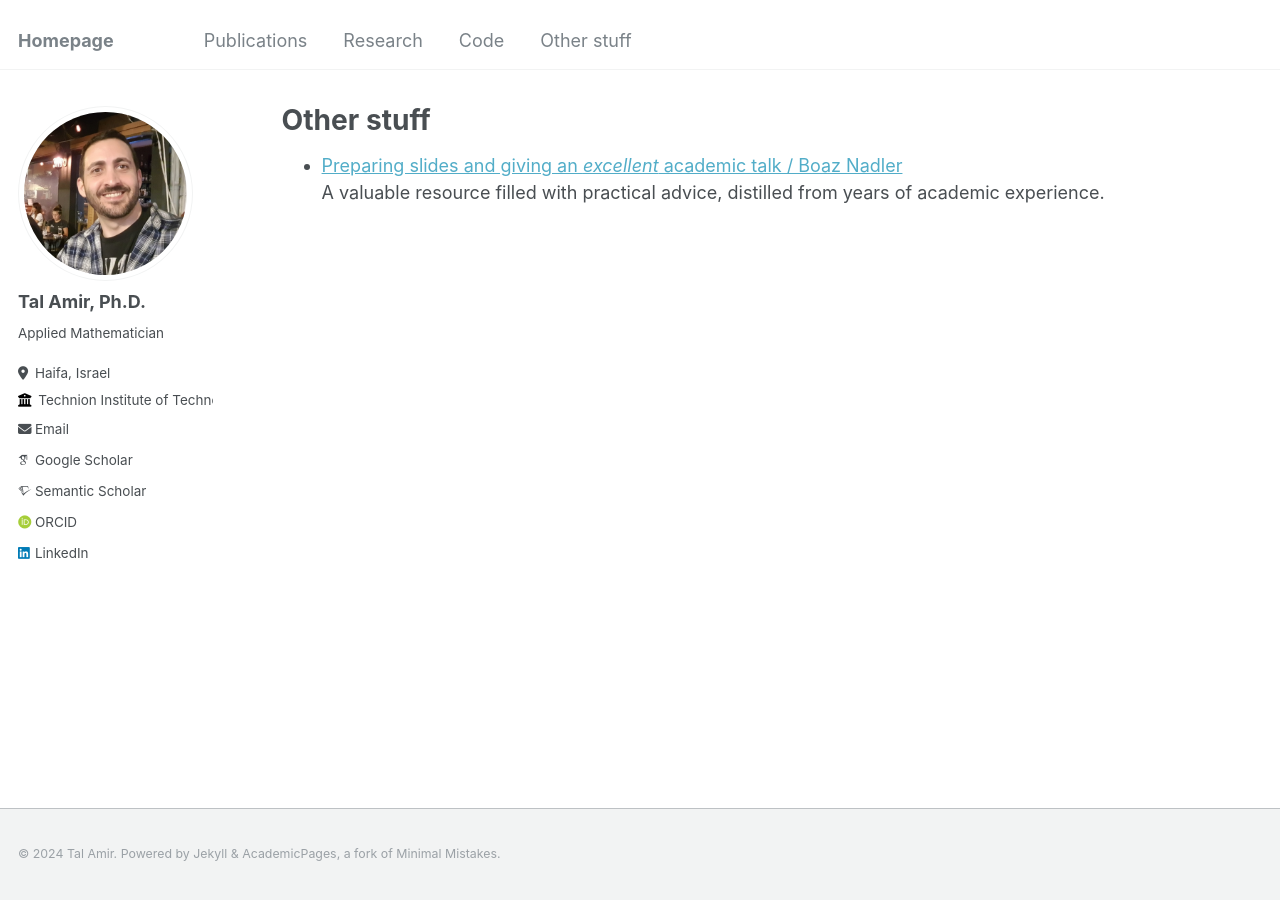
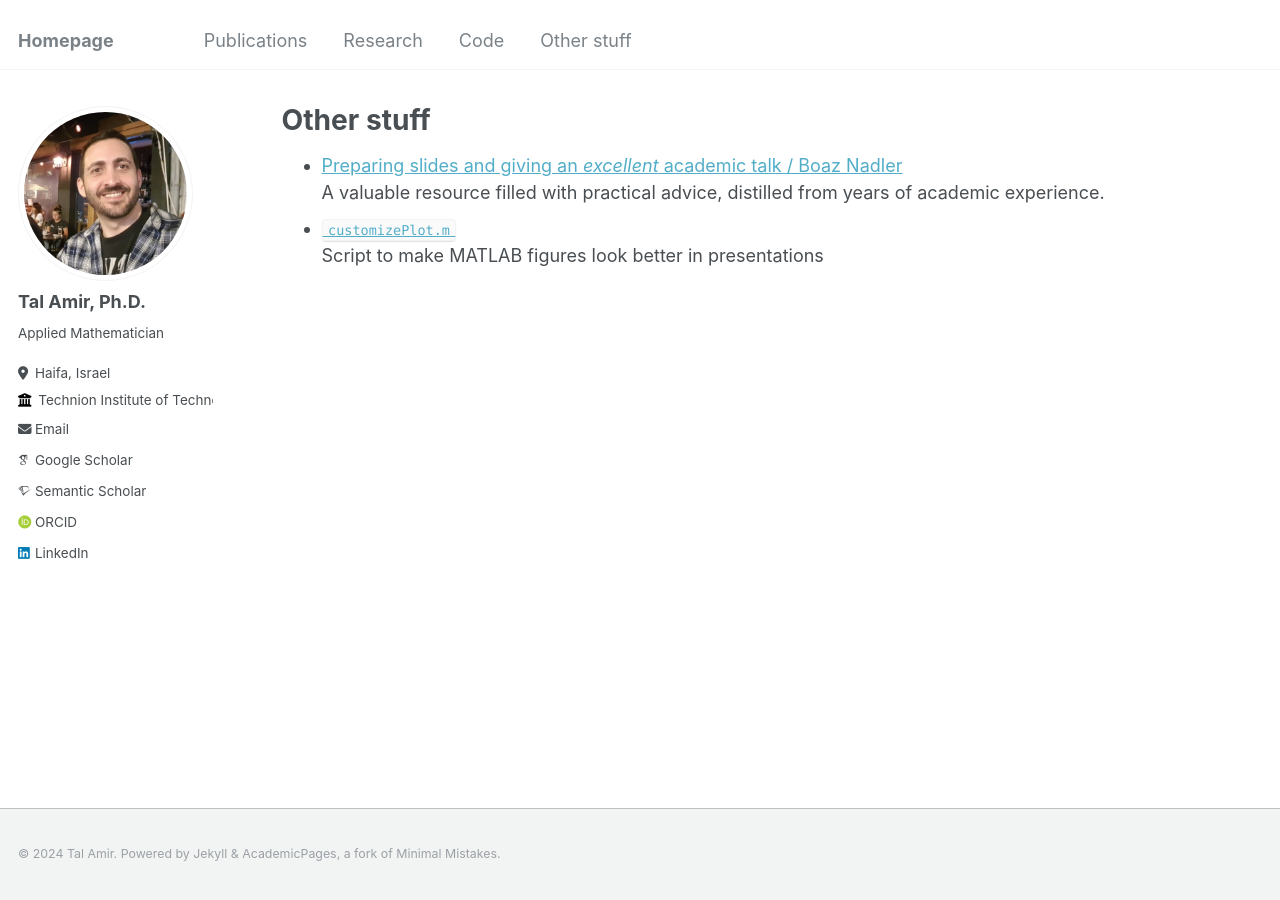
Before and after one commit to tal-amir/tal-amir.github.io, a Jekyll site: the page built from _pages/otherstuff.md, in a window 1280 px wide. Built offline with Jekyll 4.4.1, drawn with Linux system fonts in a browser that asks for light colours; some web fonts are replaced.

Commit message:
Update otherstuff.md

```diff
--- a/_pages/otherstuff.md
+++ b/_pages/otherstuff.md
@@ -10,3 +10,5 @@ author_profile: true
 
 - [Preparing slides and giving an _excellent_ academic talk / Boaz Nadler](https://tal-amir.github.io/files/Preparing slides and giving an excellent academic talk [Boaz Nadler].pdf)
   A valuable resource filled with practical advice, distilled from years of academic experience.
+- [`customizePlot.m`](https://tal-amir.github.io/files/customizePlot.m)
+  Script to make MATLAB figures look better in presentations
```
